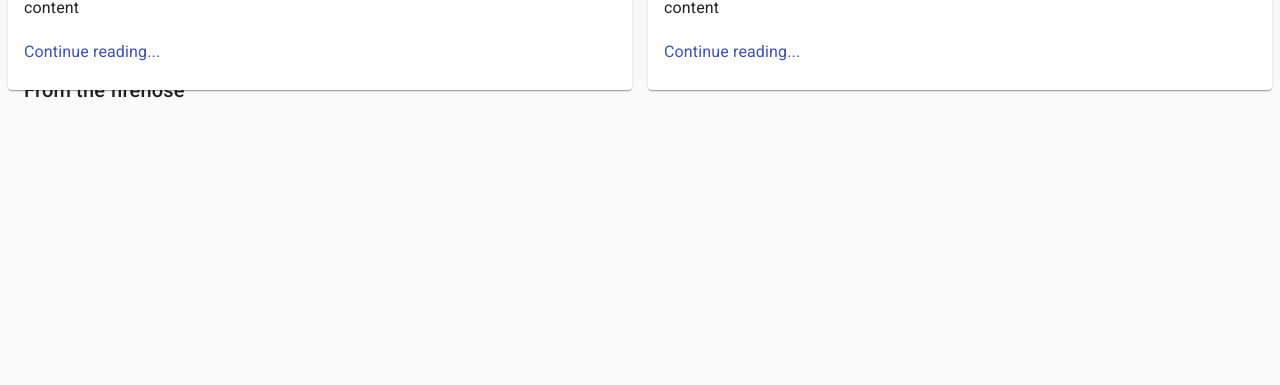
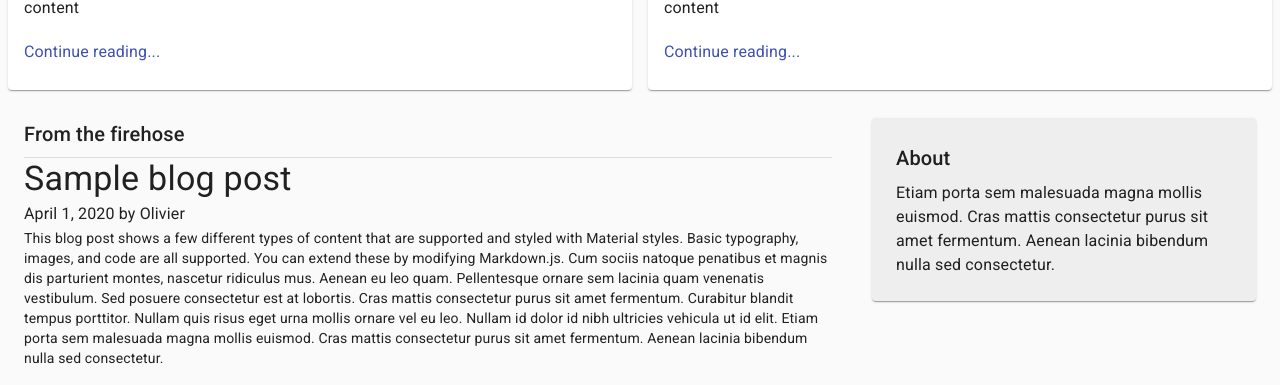
Before and after one commit to jenniekibiri/MaterialUiinterface, a React (Create React App) app: page / in a window 1280 px wide. Shown: the part 603-988 px from the top of the page. Before the commit the page ends 800 px from the top, so only its background shows below. Built offline with nearby package versions, Linux system fonts and the light colour scheme.

Commit message:
create sidebar component

```diff
--- a/package.json
+++ b/package.json
@@ -4,12 +4,13 @@
   "private": true,
   "dependencies": {
     "@material-ui/core": "^4.11.3",
+    "@material-ui/icons": "^4.11.2",
     "@testing-library/jest-dom": "^5.11.4",
     "@testing-library/react": "^11.1.0",
     "@testing-library/user-event": "^12.1.10",
     "react": "^17.0.2",
     "react-dom": "^17.0.2",
-    "react-scripts": "4.0.3",
+    "react-scripts": "^4.0.3",
     "web-vitals": "^1.0.1"
   },
   "scripts": {
--- a/src/App.js
+++ b/src/App.js
@@ -2,12 +2,20 @@ import { FeaturePost } from "./components/FeaturePost";
 import Footer from "./components/Footer";
 import { Header } from "./components/Header";
 import Container from '@material-ui/core/Container'
-
+import { makeStyles } from '@material-ui/core/styles';
 import{MainFeature} from "./components/MainFeature"
 import React from "react";
 import { CssBaseline, Grid } from "@material-ui/core";
 import { Main } from "./components/Main";
+import { Sidebar } from "./components/Sidebar";
+
+const useStyles = makeStyles((theme) => ({
+  mainGrid: {
+    marginTop: theme.spacing(3),
+  },
+}));
 function App() {
+  const classes = useStyles()
   return (
     <React.Fragment className="App">
       <CssBaseline/>
@@ -18,8 +26,10 @@ function App() {
 <Grid container spacing={4}>
 <FeaturePost/>
 </Grid>
-<Grid >
+
+<Grid container spacing={5}  className={classes.mainGrid} >
 <Main/>
+<Sidebar/>
 </Grid>
 
         </main>
--- a/src/components/FeaturePost.js
+++ b/src/components/FeaturePost.js
@@ -1,73 +1,86 @@
-import React from 'react';
+import React from "react";
 
-import { makeStyles } from '@material-ui/core/styles';
-import Typography from '@material-ui/core/Typography';
-import Grid from '@material-ui/core/Grid';
-import Card from '@material-ui/core/Card';
-import CardActionArea from '@material-ui/core/CardActionArea';
-import CardContent from '@material-ui/core/CardContent';
-import CardMedia from '@material-ui/core/CardMedia';
-import Hidden from '@material-ui/core/Hidden';
-import image from '../assets/pic.jfif'
+import { makeStyles } from "@material-ui/core/styles";
+import Typography from "@material-ui/core/Typography";
+import Grid from "@material-ui/core/Grid";
+import Card from "@material-ui/core/Card";
+import CardActionArea from "@material-ui/core/CardActionArea";
+import CardContent from "@material-ui/core/CardContent";
+import CardMedia from "@material-ui/core/CardMedia";
+import Hidden from "@material-ui/core/Hidden";
 const useStyles = makeStyles({
- card:{
-     display:'flex'
+  card: {
+    display: "flex",
   },
- cardDetails:{
-    flex:1
- }
+  cardDetails: {
+    flex: 1,
+  },
 });
 
 export const FeaturePost = () => {
-    const classes = useStyles()
+  const classes = useStyles();
   return (
-
-           <Grid container direction='row' spacing={2}>
+    <Grid container direction="row" spacing={2}>
       <Grid item xs={12} md={6}>
-
-
-                <CardActionArea component='a' href='#'>
+        <CardActionArea component="a" href="#">
           <Card className={classes.card}>
             <div className={classes.cardDetails}>
               <CardContent>
-    <Typography component='h2' variant='h5'>Feature Post</Typography>
-    <Typography variant='subtitle1' color='textSecondary'>Nov12</Typography>
-     <Typography variant='subtitle1' paragraph>This is a wider card with supporting text below as a natural lead-in to additional content</Typography>
+                <Typography component="h2" variant="h5">
+                  Feature Post
+                </Typography>
+                <Typography variant="subtitle1" color="textSecondary">
+                  Nov12
+                </Typography>
+                <Typography variant="subtitle1" paragraph>
+                  This is a wider card with supporting text below as a natural
+                  lead-in to additional content
+                </Typography>
                 <Typography variant="subtitle1" color="primary">
                   Continue reading...
                 </Typography>
               </CardContent>
             </div>
             <Hidden xsDown>
-    <CardMedia className={classes.cardMedia} image={`${'https://source.unsplash.com/random'}`} title='some image' />
+              <CardMedia
+                className={classes.cardMedia}
+                image={`${"https://source.unsplash.com/random"}`}
+                title="some image"
+              />
             </Hidden>
           </Card>
         </CardActionArea>
-
       </Grid>
       <Grid item xs={12} md={6}>
-
-
-                <CardActionArea component='a' href='#'>
+        <CardActionArea component="a" href="#">
           <Card className={classes.card}>
             <div className={classes.cardDetails}>
               <CardContent>
-    <Typography component='h2' variant='h5'>Feature Post</Typography>
-    <Typography variant='subtitle1' color='textSecondary'>Nov12</Typography>
-     <Typography variant='subtitle1' paragraph>This is a wider card with supporting text below as a natural lead-in to additional content</Typography>
+                <Typography component="h2" variant="h5">
+                  Feature Post
+                </Typography>
+                <Typography variant="subtitle1" color="textSecondary">
+                  Nov12
+                </Typography>
+                <Typography variant="subtitle1" paragraph>
+                  This is a wider card with supporting text below as a natural
+                  lead-in to additional content
+                </Typography>
                 <Typography variant="subtitle1" color="primary">
                   Continue reading...
                 </Typography>
               </CardContent>
             </div>
             <Hidden xsDown>
-    <CardMedia className={classes.cardMedia} image={`${'https://source.unsplash.com/random'}`} title='some image' />
+              <CardMedia
+                className={classes.cardMedia}
+                image={`${"https://source.unsplash.com/random"}`}
+                title="some image"
+              />
             </Hidden>
           </Card>
         </CardActionArea>
-
       </Grid>
     </Grid>
-
-    )
-}
+  );
+};
--- a/src/components/Main.js
+++ b/src/components/Main.js
@@ -3,12 +3,26 @@ import  Grid from '@material-ui/core/Grid'
 import { Divider, Typography } from '@material-ui/core'
 export const Main = () => {
     return (
-       <Grid container xs={12} md={4}   >
+
+           <Grid item xs={12} md={8}   >
 
            <Typography variant="h6" gutterBottom>
                From the firehose
            </Typography>
            <Divider/>
-       </Grid>
+
+           <main>
+               <Typography variant="h4" >Sample blog post</Typography>
+                 <Typography variant='subtitle1'>April 1, 2020 by Olivier</Typography>
+               This blog post shows a few different types of content that are supported and styled with Material styles. Basic typography, images, and code are all supported. You can extend these by modifying Markdown.js.
+
+Cum sociis natoque penatibus et magnis dis parturient montes, nascetur ridiculus mus. Aenean eu leo quam. Pellentesque ornare sem lacinia quam venenatis vestibulum. Sed posuere consectetur est at lobortis. Cras mattis consectetur purus sit amet fermentum.
+
+Curabitur blandit tempus porttitor. Nullam quis risus eget urna mollis ornare vel eu leo. Nullam id dolor id nibh ultricies vehicula ut id elit.
+
+Etiam porta sem malesuada magna mollis euismod. Cras mattis consectetur purus sit amet fermentum. Aenean lacinia bibendum nulla sed consectetur.
+           </main>
+          </Grid>
+
     )
 }
--- /dev/null
+++ b/src/components/Sidebar.js
@@ -0,0 +1,27 @@
+
+import React from 'react'
+import { makeStyles } from "@material-ui/core/styles";
+import { Grid,Paper,Typography } from '@material-ui/core'
+
+  const useStyles = makeStyles((theme) => ({
+sidebarSection: {
+    marginTop: theme.spacing(3),
+  },
+    sidebarAboutBox: {
+    padding: theme.spacing(3),
+    backgroundColor: theme.palette.grey[200],
+  },
+}));
+export const Sidebar = () => {
+    const classes= useStyles()
+    return (
+       <Grid item xs={12} md={4}>
+<Paper className={classes.sidebarAboutBox}>
+<Typography variant="h6" gutterBottom>
+          About
+        </Typography>
+        <Typography>Etiam porta sem malesuada magna mollis euismod. Cras mattis consectetur purus sit amet fermentum. Aenean lacinia bibendum nulla sed consectetur.</Typography>
+</Paper>
+       </Grid>
+    )
+}
```
Also changed, not shown: 1 other file (tests, documents, lock files or other folders). Lines whose indentation alone changed are shown as unchanged.
